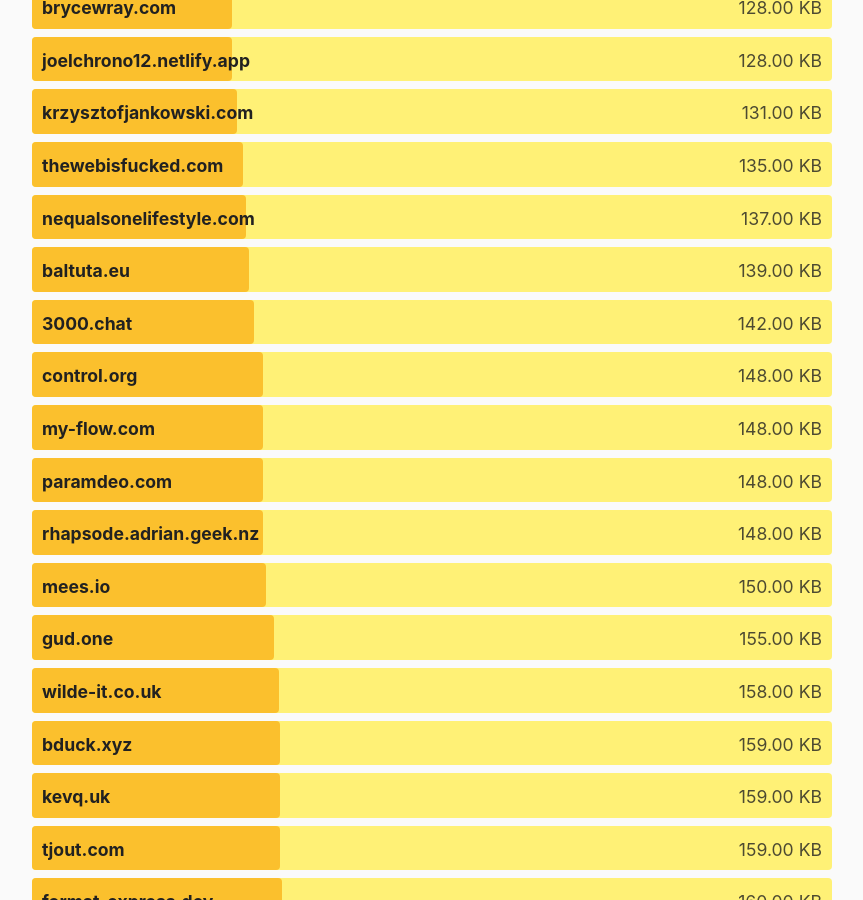
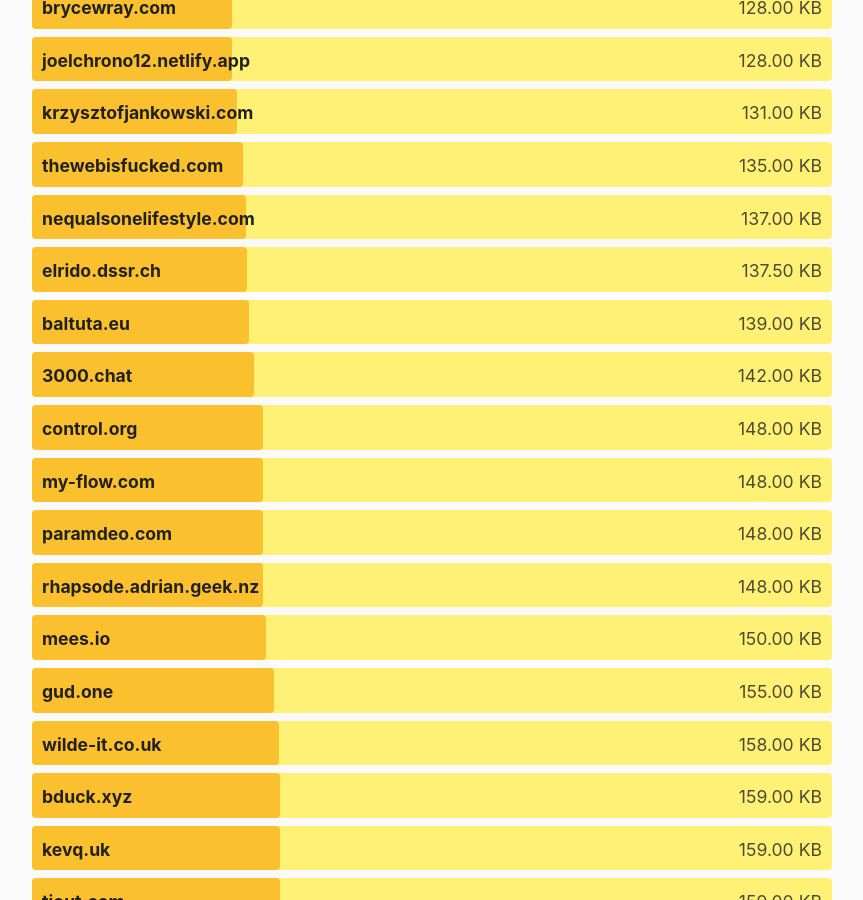
Before and after one commit to kevquirk/512kb.club, a Jekyll site: the page built from index.md, in a window 1280 px wide and 900 px high, scrolled down 14007 px. Shown: the whole window, without its empty margins (208-1071 px from the left). Built offline with Jekyll 4.4.1, drawn with Linux system fonts in a browser that asks for light colours.

Commit message:
Add elrido.dssr.ch

```diff
--- a/_data/sites.yml
+++ b/_data/sites.yml
@@ -598,6 +598,11 @@
   size: 7.5
   last_checked: 2021-12-09
 
+- domain: elrido.dssr.ch
+  url: https://elrido.dssr.ch/
+  size: 137.5
+  last_checked: 2022-02-05
+
 - domain: emanuelpina.pt
   url: https://emanuelpina.pt/
   size: 175
```
